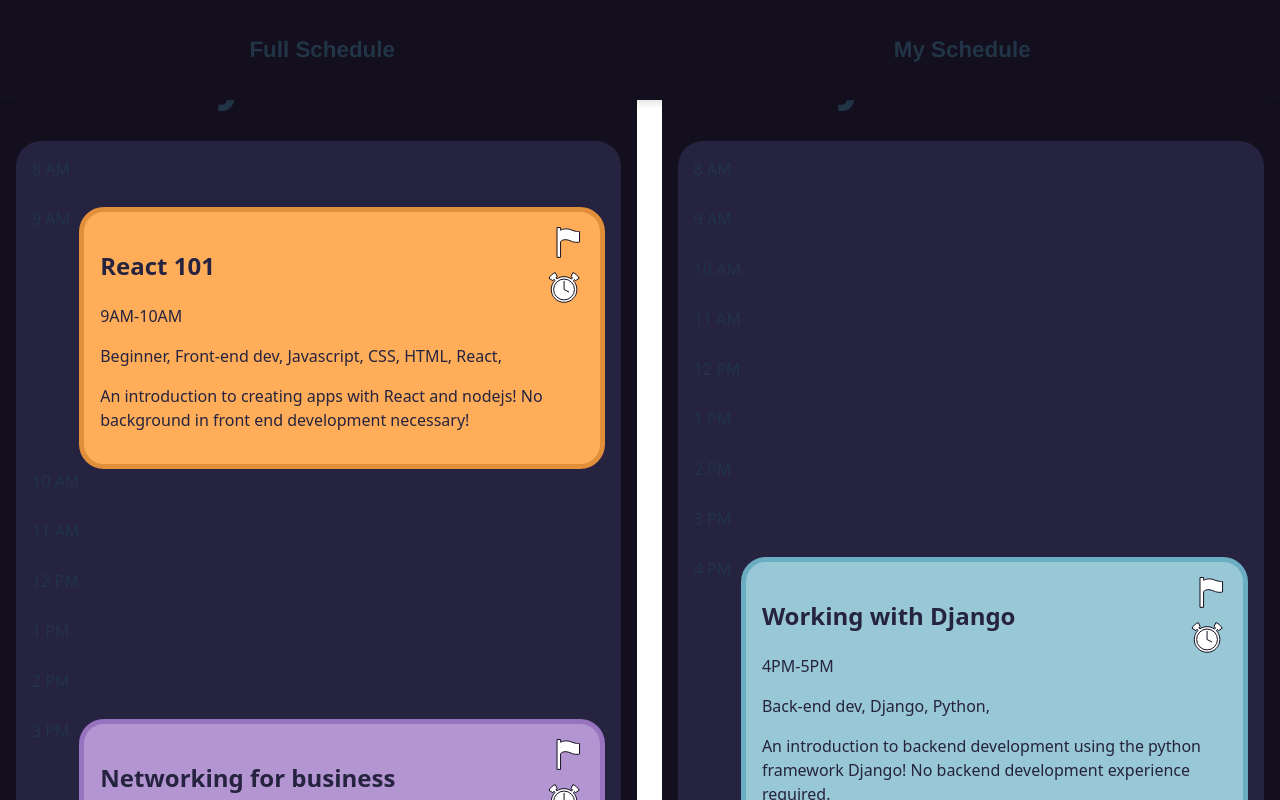
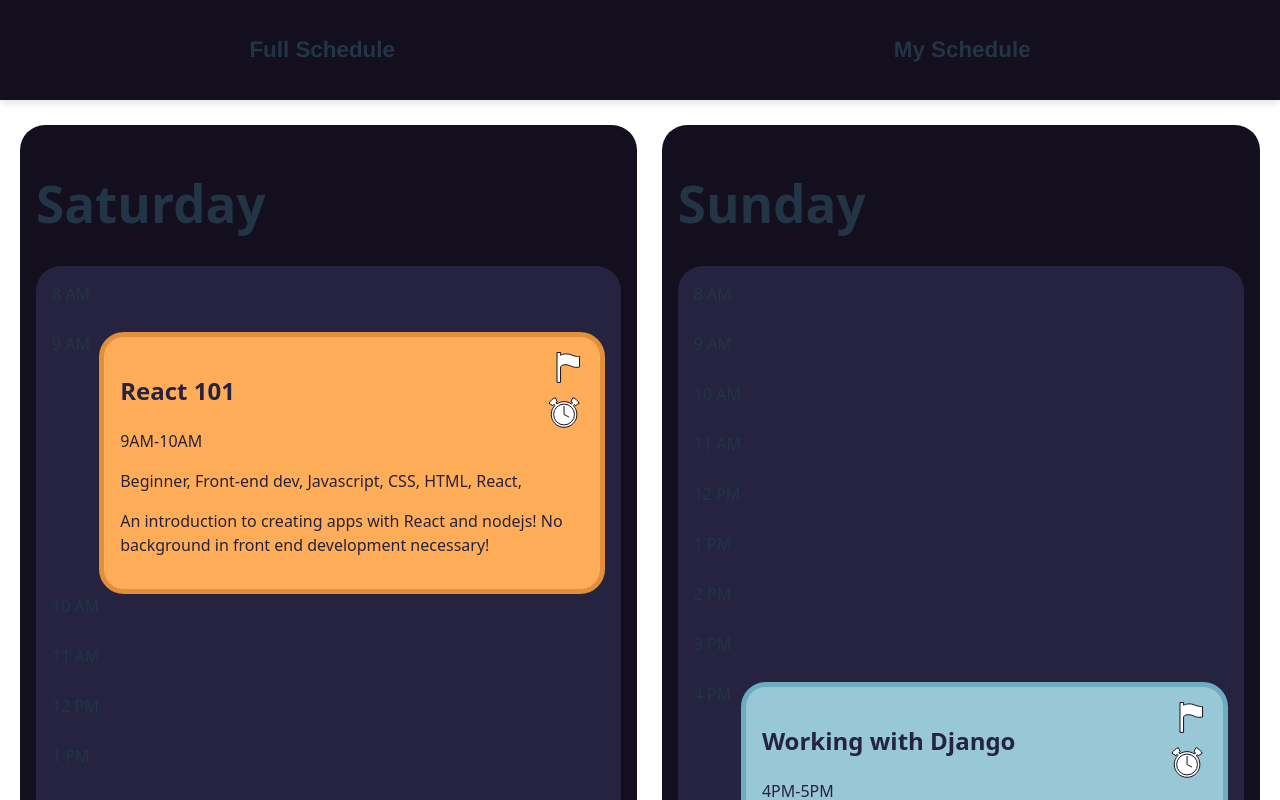
Before and after one commit to anirakarina/eventPlanner_Technica, a React (Vite) app: page / in a window 1280 px wide. Shown: the top 800 px of the page. Built offline with nearby package versions, Linux system fonts and the light colour scheme.

Commit message:
reformatting components to fit page

```diff
--- a/src/App.css
+++ b/src/App.css
@@ -11,6 +11,7 @@
   grid-column: 2;
   gap: 25px;
   margin: 0;
+  margin-top: 125px;
 }
 
 /*Saturday*/
@@ -204,3 +205,25 @@
   background-color: #CE9898;
   border: solid 5px #c07a7a;
 }
+
+/* Schedule pages styles */
+.navbar {
+  background-color:#130F1E;
+  display: flex;
+  flex-flow: row wrap;
+  justify-content: space-around;
+  position: absolute;
+  top: 0%;
+  height: 100px;
+  width:100vw;
+  box-shadow: 0 5px 6px -1px #0000001a;
+  margin-bottom: 10em;
+}
+
+.navbar > div {
+  display: flex;
+  align-self: center;
+  font-size: 1.4em;
+  font-weight:700;
+  font-family: 'Franklin Gothic Medium', 'Arial Narrow', Medium, sans-serif;
+}
--- a/src/App.tsx
+++ b/src/App.tsx
@@ -1,6 +1,3 @@
-//import { useState } from 'react'
-//import reactLogo from './assets/react.svg'
-//import viteLogo from '/vite.svg'
 import './App.css'
 import FullSchedule from './pages/FullSchedule'
 
@@ -9,7 +6,6 @@ import type {calendar} from '../src/types/calendar.ts';
 import type {workshop} from '../src/types/workshop.ts';
 
 function App() {
-  //const [count, setCount] = useState(0)
 
   const Sat_workshops: workshop[] = [
     {
@@ -57,16 +53,16 @@ function App() {
 
   return (
     <>
+      <FullSchedule/>
       <div className="schedule">
-        <div className="dayOne">
+        <div style={{marginLeft: 20}} className='dayOne'>
           <Calendar day={Sat_calendar.day} workshops={Sat_calendar.workshops}/>
         </div>
 
-        <div className="dayTwo">
+        <div style={{marginRight: 20}} className="dayTwo">
           <Calendar day={Sun_calendar.day} workshops={Sun_calendar.workshops}/>
         </div>
       </div>
-      <FullSchedule/>
     </>
   )
 }
--- a/src/FullSchedule.css
+++ /dev/null
@@ -1,19 +0,0 @@
-.navbar {
-  background-color:#130F1E;
-  display: flex;
-  flex-flow: row wrap;
-  justify-content: space-around;
-  position: absolute;
-  top: 0%;
-  height: 100px;
-  width:100vw;
-  box-shadow: 0 5px 6px -1px #0000001a;
-}
-
-.navbar > div {
-  display: flex;
-  align-self: center;
-  font-size: 1.4em;
-  font-weight:700;
-  font-family: 'Franklin Gothic Medium', 'Arial Narrow', Medium, sans-serif;
-}
--- a/src/pages/FullSchedule.tsx
+++ b/src/pages/FullSchedule.tsx
@@ -1,4 +1,4 @@
-import '../FullSchedule.css'
+import '../App.css'
 
 const FullSchedule = () => {
 
```
